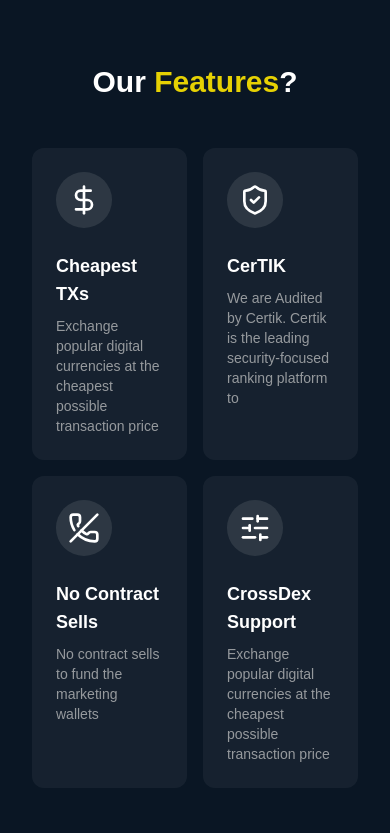
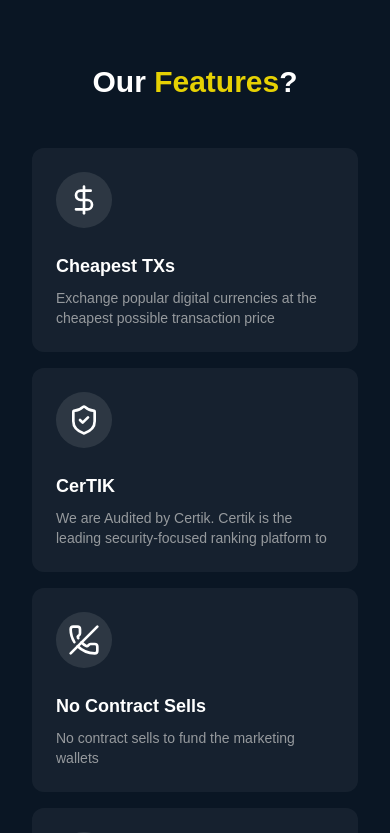
Before and after one commit to MrVineetRaj/moonex-landing-page, a Next.js app: page / in a window 390 px wide. Shown: the part 1440-2273 px from the top of the page. Built offline with nearby package versions, Linux system fonts and the light colour scheme; a web font is replaced by a local one.

Commit message:
Improved grid layout for Feature sections

```diff
--- a/components/home/features.tsx
+++ b/components/home/features.tsx
@@ -8,7 +8,7 @@ export const FeatureSection = () => {
         <h1 className="text-3xl lg:text-4xl font-bold text-center w-full">
           Our <span className="text-primary">Features</span>?
         </h1>
-        <div className="grid grid-cols-2 lg:grid-cols-4 justify-center  relative p-4 rounded-xl gap-4 w-full">
+        <div className="grid grid-cols-1 sm:grid-cols-2 lg:grid-cols-4 justify-center  relative p-4 rounded-xl gap-4 w-full">
           {FEATURES.map(({ feature, description, icon: Icon }) => {
             return (
               <div
```
